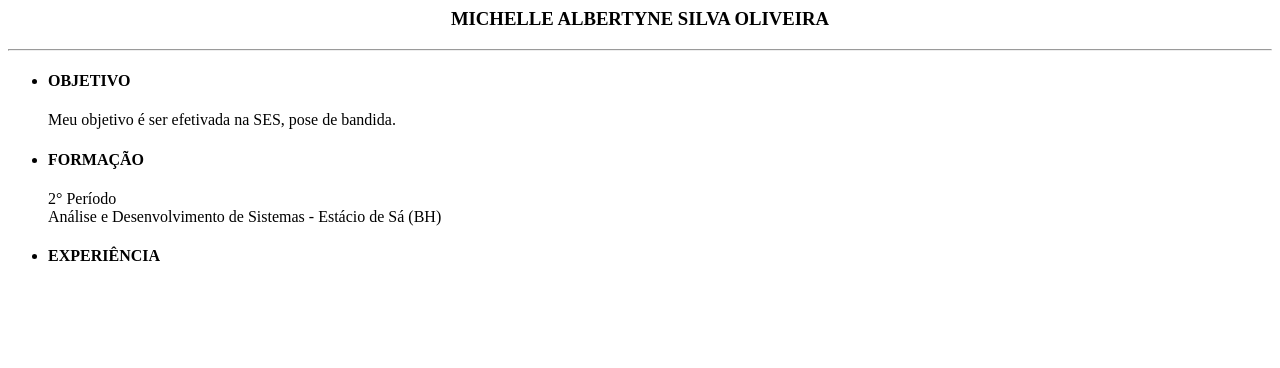
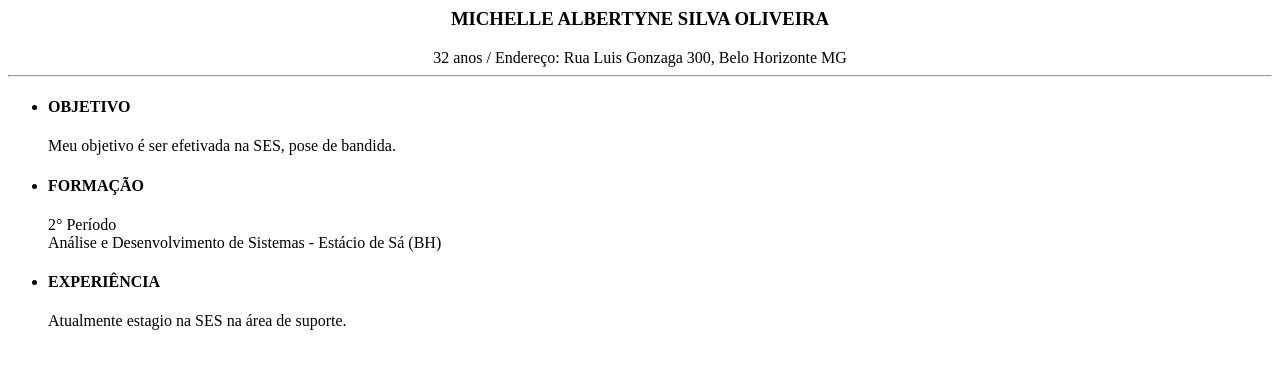
Before and after one commit to michellealbertyne/projetos_faculdade_estacio, a plain HTML site: page curriculo.html in a window 1280 px wide. Drawn offline with Linux system fonts and the light colour scheme.

Commit message:
aula 2 complemento

```diff
--- a/curriculo.html
+++ b/curriculo.html
@@ -3,10 +3,12 @@
     <head>
         <meta charset= "utf8">
         <title>Currículo Michelle</title>
+        <!--Exercício da aula 2 (vídeo 3), microsoftstream-->
     </head>
     <body>
         <center>
             <h3>MICHELLE ALBERTYNE SILVA OLIVEIRA</h3>
+            32 anos / Endereço: Rua Luis Gonzaga 300, Belo Horizonte MG
             <hr>
         </center>
         <ul>
@@ -19,7 +21,7 @@
                 </p>
             <li><h4>EXPERIÊNCIA</h4></li>
                 <p>
-
+                    Atualmente estagio na SES na área de suporte.
                 </p>
         </ul>
 
```
